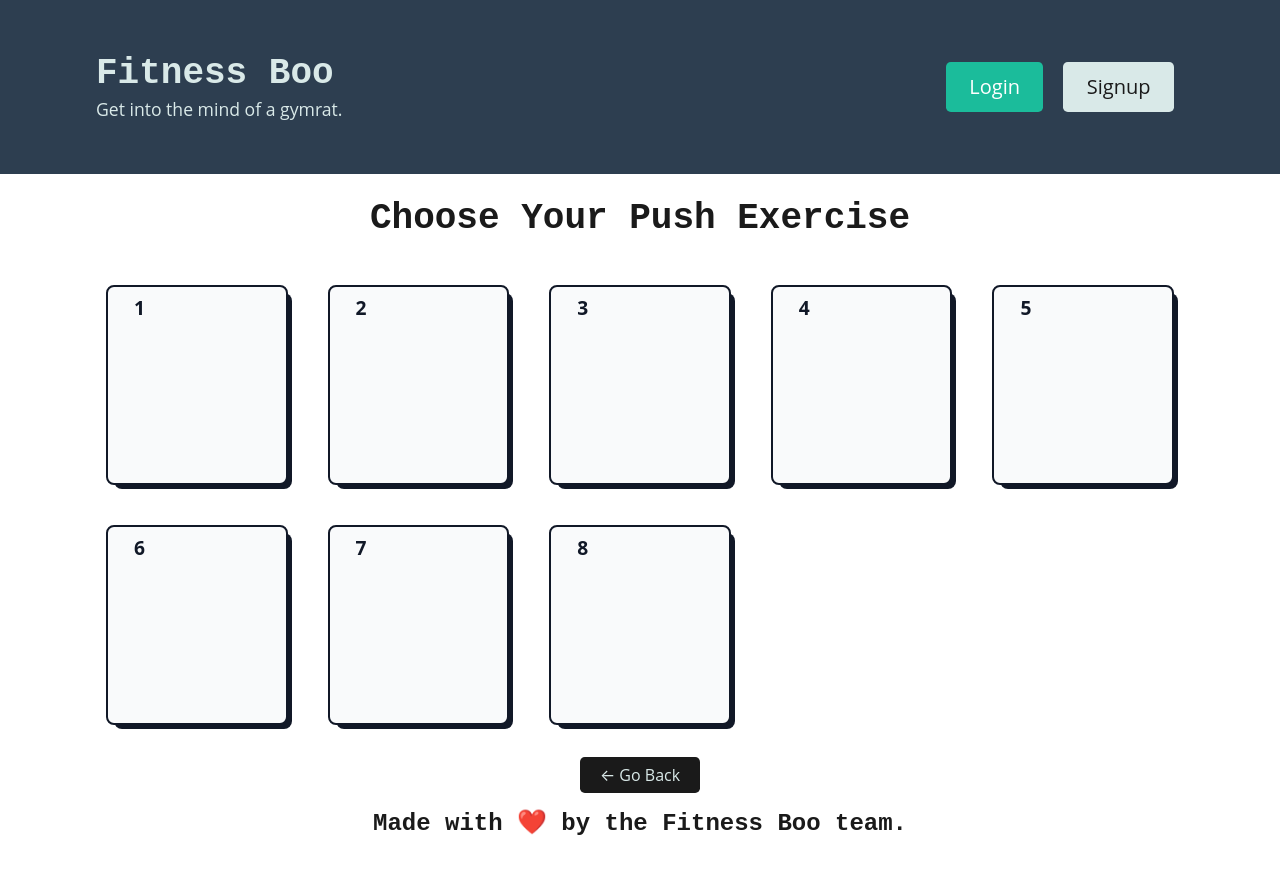
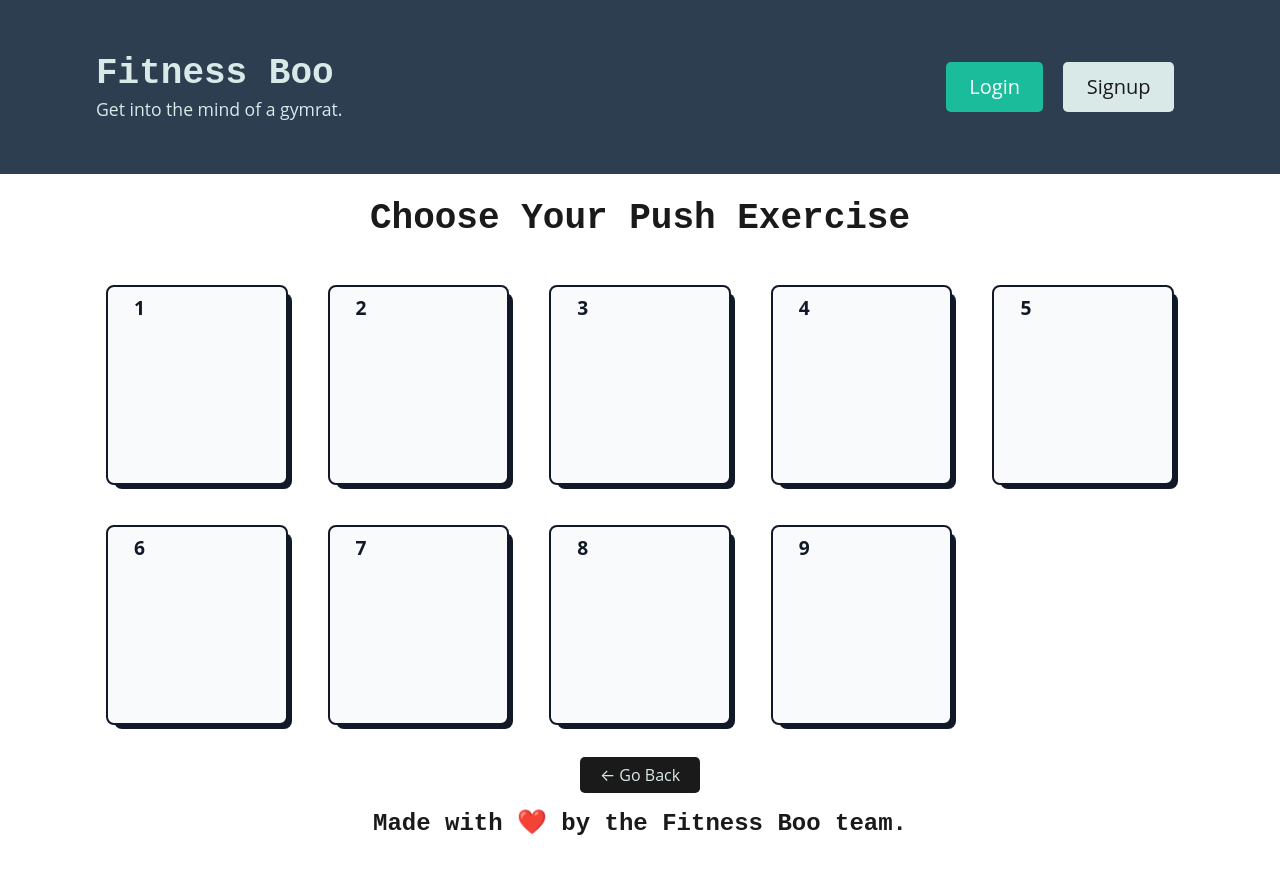
Before and after one commit to Sabrinasaunders/fitnessboo, a React (Vite) app in the folder client/: page /push in a window 1280 px wide. Shown: the top 874 px of the page. Built offline with nearby package versions, Linux system fonts and the light colour scheme.

Commit message:
added data to pull page

```diff
--- a/client/src/pages/LegsList.jsx
+++ b/client/src/pages/LegsList.jsx
@@ -13,6 +13,7 @@ const LegsList = () => {
         <button className="ex-btn">button6</button>
         <button className="ex-btn">button7</button>
         <button className="ex-btn">button8</button>
+        <button className="ex-btn">button8</button>
       </div>
     </div>
   );
--- a/client/src/pages/PullList.jsx
+++ b/client/src/pages/PullList.jsx
@@ -1,16 +1,18 @@
-import ExerciseCard from "../components/ExerciseCard";
+import { useQuery } from '@apollo/client'
+import { QUERY_EXERCISES } from '../utils/queries'
 
 const PullList = () => {
+  const { loading, data } = useQuery(QUERY_EXERCISES);
   const exercises = ["1", "2", "3", "4", "5", "6", "7", "8"];
-
+  console.log(data);
   return (
     <div>
       <div>
         <h1 className="text-center pb-5">Choose Your Pull Exercise</h1>
       </div>
       <div className="ex-container">
-        {exercises.map((ex) => (
-          <button className="ex-btn">{ex}</button>
+        {data.exercises.map((ex) => (
+          <button className="ex-btn">{ex.name}</button>
         ))}
       </div>
     </div>
--- a/client/src/pages/PushList.jsx
+++ b/client/src/pages/PushList.jsx
@@ -1,7 +1,7 @@
 import { Link } from "react-router-dom";
 
 const PushList = () => {
-  const exercises = ["1", "2", "3", "4", "5", "6", "7", "8"];
+  const exercises = ["1", "2", "3", "4", "5", "6", "7", "8", '9'];
 
   return (
     <div>
```
